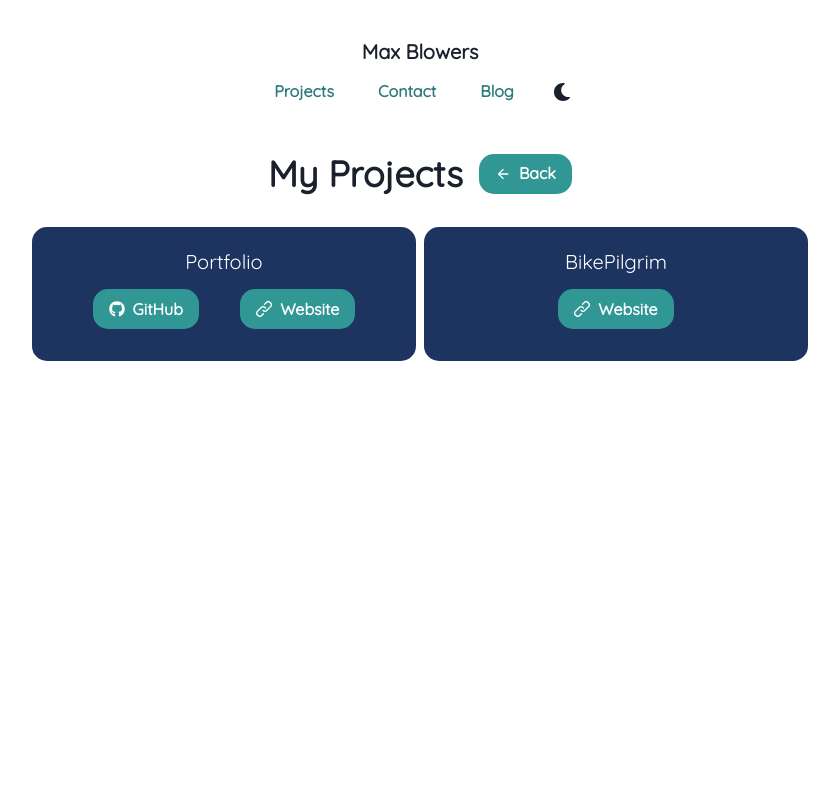
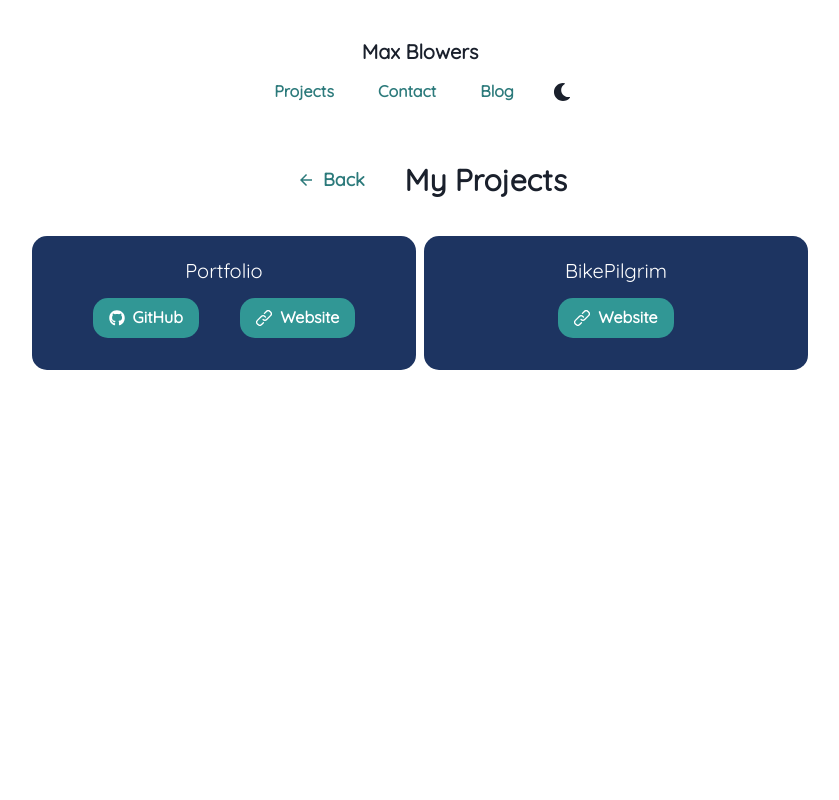
Before and after one commit to BlowersMax/blowersmax, a React (Create React App) app: page /projects in a window 1280 px wide. Shown: the top 800 px of the page, without its empty margins (220-1059 px from the left). Built offline with nearby package versions, Linux system fonts and the light colour scheme.

Commit message:
TODO: identify 404 cause and patch.

```diff
--- a/src/App.js
+++ b/src/App.js
@@ -1,30 +1,27 @@
 import React from 'react';
-import {
-  ChakraProvider,
-  extendTheme,
-} from '@chakra-ui/react';
-import "@fontsource/quicksand"
+import { Box, ChakraProvider, extendTheme, Flex } from '@chakra-ui/react';
+import '@fontsource/quicksand';
 import Home from './pages/home/home';
 import Header from './components/navigation/header';
 import { BrowserRouter, Route, Routes } from 'react-router-dom';
 import Footer from './components/navigation/footer';
-import { initializeApp } from "firebase/app";
-import { getAnalytics } from "firebase/analytics";
+import { initializeApp } from 'firebase/app';
+import { getAnalytics } from 'firebase/analytics';
 import Projects from './pages/projects/projects';
 
 const theme = extendTheme({
   colors: {
     brand: {
-      100: "#1D3461",
+      100: '#1D3461',
       // ...
-      900: "#1a202c",
+      900: '#1a202c',
     },
   },
   fonts: {
     body: 'Quicksand, sans-serif',
-    heading: 'Quicksand, sans-serif'
-  }
-})
+    heading: 'Quicksand, sans-serif',
+  },
+});
 
 const firebaseConfig = {
   apiKey: process.env.REACT_APP_API,
@@ -33,7 +30,7 @@ const firebaseConfig = {
   storageBucket: process.env.REACT_APP_SB,
   messagingSenderId: process.env.REACT_APP_MID,
   appId: process.env.REACT_APP_AID,
-  measurementId: process.env.REACT_APP_MEID
+  measurementId: process.env.REACT_APP_MEID,
 };
 
 // Initialize Firebase
@@ -44,12 +41,14 @@ function App() {
   return (
     <ChakraProvider theme={theme}>
       <Header />
-      <BrowserRouter>
-        <Routes>
-          <Route path='/' element={<Home />} />
-          <Route path='/projects' element={<Projects />} />
-        </Routes>
-      </BrowserRouter>
+      <Box minH='100vh'>
+        <BrowserRouter>
+          <Routes>
+            <Route path="/" element={<Home />} />
+            <Route path="/projects" element={<Projects />} />
+          </Routes>
+        </BrowserRouter>
+      </Box>
       <Footer />
     </ChakraProvider>
   );
--- a/src/pages/projects/projects.js
+++ b/src/pages/projects/projects.js
@@ -10,30 +10,45 @@ import {
   HStack,
   Spacer,
 } from '@chakra-ui/react';
+import { useEffect } from 'react';
 import { FaBackward, FaGithub } from 'react-icons/fa';
-import { useNavigate } from 'react-router-dom';
+import { useLocation, useNavigate } from 'react-router-dom';
 
 function Projects() {
   const navi = useNavigate();
+  const location = useLocation()
   function handleurl(url) {
     const win = window.open(url, '_blank');
     if (win != null) {
       win.focus();
     }
   }
+
+  useEffect(() => {
+    window.scrollTo({
+      top: '#top',
+      behavior: 'smooth'
+    })
+  }, []);
+
   return (
-    <Flex direction="column" minH="100vh" align="center" mx={3}>
+    <Flex direction="column" align="center" mx={3}>
+      <Box h={1} id="#top" />
       <HStack>
-        <Heading>My Projects</Heading>
-        <Spacer />
         <Button
           leftIcon={<ArrowBackIcon />}
           colorScheme="teal"
           borderRadius={15}
-          onClick={() => {navi('/')}}
+          onClick={() => {
+            navi('/');
+          }}
+          size='lg'
+          variant="ghost"
         >
           Back
         </Button>
+        <Spacer />
+        <Heading size='lg'>My Projects</Heading>
       </HStack>
       <Flex direction="row" my={8} gap={2} wrap="wrap">
         <Box
```
Also changed, not shown: firebase.json.
